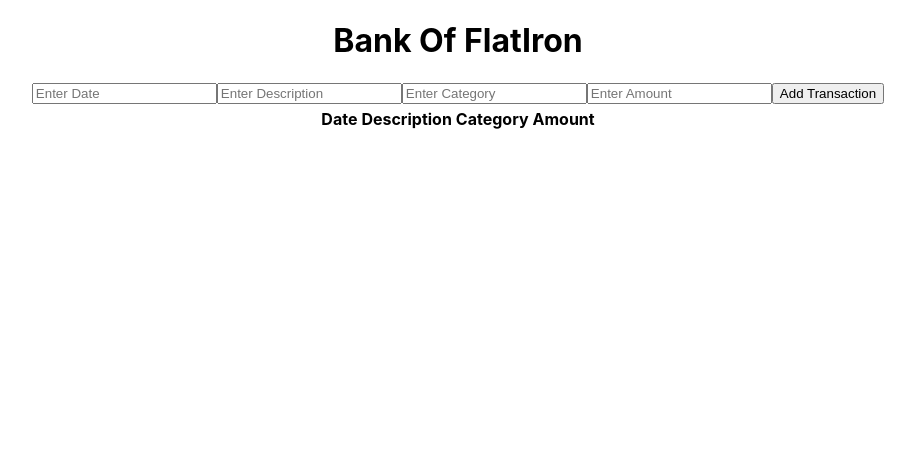
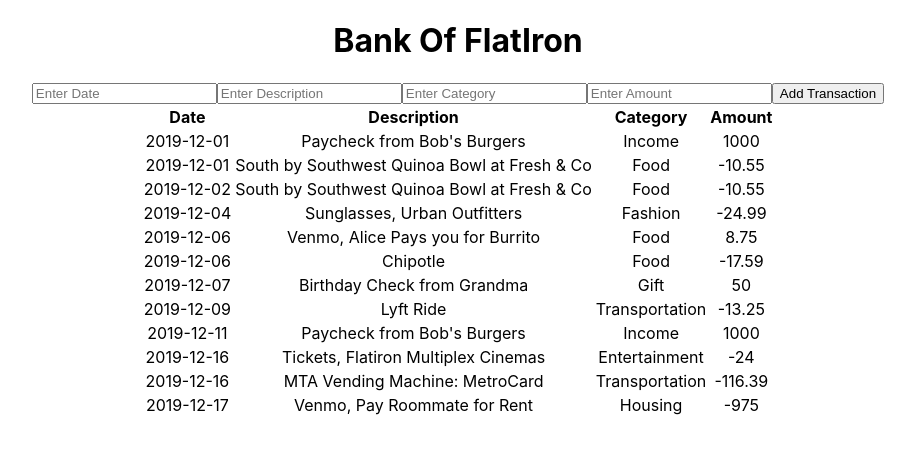
Before and after one commit to Markbkiunga/Phase-2-week-1-code-challenge, a React (Create React App) app in the folder bank-of-flatiron/: page / in a window 1280 px wide. Shown: the top 454 px of the page, without its empty margins (182-1097 px from the left). Built offline with nearby package versions, Linux system fonts and the light colour scheme; data requests are answered from the project's data file.

Commit message:
Implements Transaction Table

```diff
--- a/bank-of-flatiron/src/App.js
+++ b/bank-of-flatiron/src/App.js
@@ -3,13 +3,20 @@ import './App.css';
 import Heading from './components/Heading';
 import Form from './components/Form';
 import TransactionTable from './components/TransactionTable';
+import { useEffect, useState } from 'react';
 
 function App() {
+  const [transactions, setTransactions] = useState([])
+  useEffect(()=>{
+    fetch('http://localhost:3000/transactions')
+    .then(response => response.json())
+    .then(transactions => setTransactions(transactions))
+  },[])
   return (
     <div className="App">
      <Heading />
      <Form />
-     <TransactionTable />
+     <TransactionTable  transactions={transactions}/>
     </div>
   );
 }
--- a/bank-of-flatiron/src/components/Transaction.js
+++ b/bank-of-flatiron/src/components/Transaction.js
@@ -0,0 +1,16 @@
+import React from 'react';
+
+function Transaction({ transactions }) {
+  const displayTransactions = transactions.map((transaction) => {
+    return(
+    <tr key={transaction.id}>
+      <td>{transaction.date}</td>
+      <td>{transaction.description}</td>
+      <td>{transaction.category}</td>
+      <td>{transaction.amount}</td>
+    </tr>);
+  });
+  return <>{displayTransactions}</>;
+}
+
+export default Transaction;
--- a/bank-of-flatiron/src/components/TransactionTable.js
+++ b/bank-of-flatiron/src/components/TransactionTable.js
@@ -1,12 +1,19 @@
-import React from 'react'
-import TransactionTableHeading from './TransactionTableHeading'
+import React from 'react';
+import TransactionTableHeading from './TransactionTableHeading';
+import Transaction from './Transaction';
 
-function TransactionTable() {
+function TransactionTable({ transactions }) {
   return (
     <table>
+      <thead>
         <TransactionTableHeading />
+      </thead>
+      <tbody>
+        <Transaction transactions={transactions} />
+      </tbody>
+      <tfoot></tfoot>
     </table>
-  )
+  );
 }
 
-export default TransactionTable
+export default TransactionTable;
--- a/bank-of-flatiron/src/components/TransactionTableHeading.js
+++ b/bank-of-flatiron/src/components/TransactionTableHeading.js
@@ -1,14 +1,14 @@
-import React from 'react'
+import React from 'react';
 
 function TransactionTableHeading() {
   return (
-    <div className='transaction-table-heading-container'>
-        <th>Date</th>
-        <th>Description</th>
-        <th>Category</th>
-        <th>Amount</th>
-    </div>
-  )
+    <tr>
+      <th>Date</th>
+      <th>Description</th>
+      <th>Category</th>
+      <th>Amount</th>
+    </tr>
+  );
 }
 
-export default TransactionTableHeading
+export default TransactionTableHeading;
```
